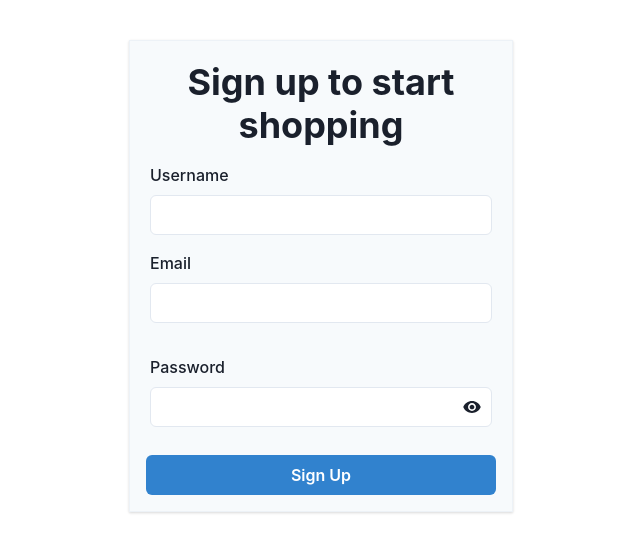
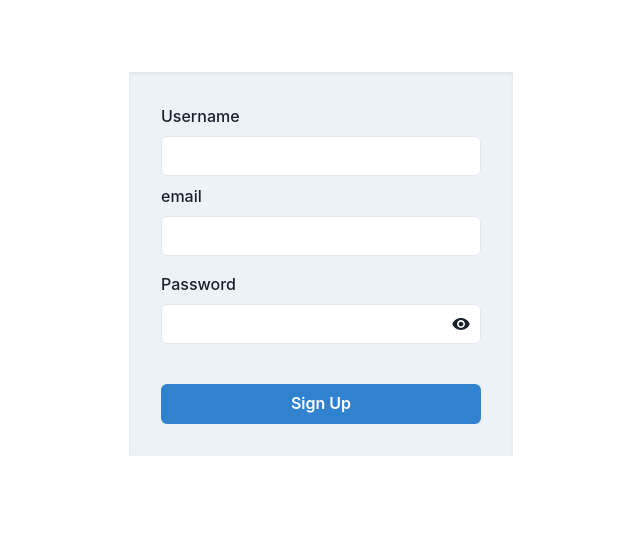
Before and after one commit to Rickykn/project-team-commerce, a Next.js app in the folder client/: page /auth/register in a window 1280 px wide. Shown: the top 552 px of the page, without its empty margins (319-959 px from the left). Built offline with nearby package versions, Linux system fonts and the light colour scheme.

Commit message:
feat:register user complate

```diff
--- a/client/src/pages/auth/register.jsx
+++ b/client/src/pages/auth/register.jsx
@@ -1,12 +1,16 @@
 import React, { useState } from 'react';
-import { Box, Button, Flex, FormControl, FormHelperText, FormLabel, Heading, Icon, Input, InputGroup, InputRightElement, Stack, useToast } from '@chakra-ui/react';
+import { Box, Button, Container, Flex, FormControl, FormHelperText, FormLabel, Heading, Icon, Input, InputGroup, InputRightElement, Stack, useToast } from '@chakra-ui/react';
 import { useFormik } from 'formik';
 import { IoMdEye, IoMdEyeOff } from 'react-icons/io';
 import * as Yup from 'yup';
+import { useRouter } from 'next/router';
 import axios from 'axios';
 
 const register = () => {
   const [passwordVisible, setPasswordVisible] = useState(false);
+
+  const router = useRouter();
+  // const authSelector = useSelector((state) => state.auth);
   const toast = useToast();
 
   const formik = useFormik({
@@ -21,18 +25,21 @@ const register = () => {
         .required('This field is required')
         .matches(/^(?=.*[a-z])(?=.*[A-Z])(?=.*[0-9])(?=.*[!@#\$%\^&\*])(?=.{8,})/, 'Must Contain 8 Characters, One Uppercase, One Lowercase, One Number and One Special Case Character'),
       email: Yup.string().required('This field is required').email('invalid email'),
-      full_name: Yup.string().required('This field is required'),
-      repeatPassword: Yup.string().required('This field is required'),
     }),
     validateOnChange: false,
     onSubmit: (values) => {
       console.log(values);
       setTimeout(async () => {
         try {
-          if (values.password != values.repeatPassword) {
-            throw new Error('password not match');
-          }
-          return await axios.post('http://localhost2030/auth/register', values);
+          const res = await axios.post('http://localhost:2030/auth/register', values);
+          toast({
+            title: 'success',
+            description: res.data.message,
+            status: 'success',
+          });
+
+          router.push('/');
+          return;
         } catch (err) {
           console.log(err);
           toast({
@@ -41,7 +48,6 @@ const register = () => {
             status: 'error',
           });
         }
-        dispatch(signUp(values, formik.setSubmitting));
       }, 3000);
       formik.setSubmitting(false);
     },
@@ -52,15 +58,16 @@ const register = () => {
     formik.setFieldValue(name, value);
   };
 
+  // useEffect(() => {
+  //   if (authSelector.id) {
+  //     router.push('/');
+  //   }
+  // }, [authSelector.id]);
   return (
-    <Flex justify="center">
+    <Container mt={8} alignItems="center" centerContent py="10">
+      <Stack>
+        <Box w="sm" bgColor="gray.100" shadow="inner" p="8" borderColor="gray">
           <form>
-        <Box w="sm" mt="10" borderWidth="1px" borderColor="gray.100" bgColor="gray.50" shadow="base">
-          <Stack m="5">
-            <Heading mb={2} textAlign="center">
-              Sign up to start shopping
-            </Heading>
-
             <FormControl isInvalid={formik.errors.username}>
               <FormLabel htmlFor="inputUsername">Username</FormLabel>
               <Input bgColor="white" onChange={inputHandler} id="inputUsername" name="username" />
@@ -68,8 +75,8 @@ const register = () => {
             </FormControl>
 
             <FormControl isInvalid={formik.errors.email}>
-              <FormLabel htmlFor="inputEmail">Email</FormLabel>
-              <Input bgColor="white" onChange={inputHandler} id="inputEmail" name="email" />
+              <FormLabel htmlFor="inputemail">email</FormLabel>
+              <Input bgColor="white" onChange={inputHandler} id="inputemail" name="email" />
               <FormHelperText>{formik.errors.email}</FormHelperText>
             </FormControl>
 
@@ -93,9 +100,8 @@ const register = () => {
               </InputGroup>
               <FormHelperText>{formik.errors.password}</FormHelperText>
             </FormControl>
-          </Stack>
 
-          <Stack m="4">
+            <Stack mt="10">
               <Button
                 onClick={formik.handleSubmit}
                 type="submit"
@@ -106,9 +112,10 @@ const register = () => {
                 Sign Up
               </Button>
             </Stack>
+          </form>
         </Box>
-      </form>
-    </Flex>
+      </Stack>
+    </Container>
   );
 };
 
```
Also changed, not shown: 1 other file (tests, documents, lock files or other folders). Lines whose indentation alone changed are shown as unchanged.
